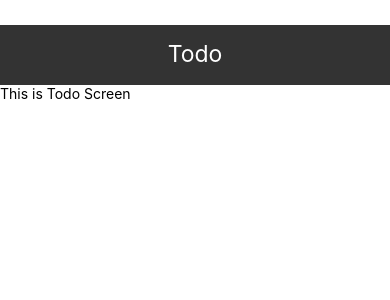
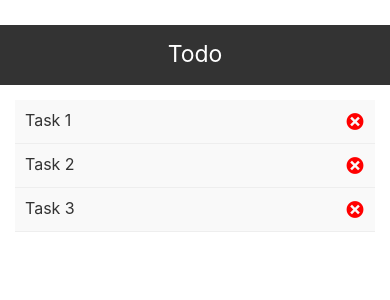
Before and after one commit to ikhsanmoh/react_native_3_in_1, a React Native app: screen / in a window 390 px wide. Shown: the top 300 px of the page. Built offline with nearby package versions, Linux system fonts and the light colour scheme.

Commit message:
Init todo list components

```diff
--- /dev/null
+++ b/src/components/Task.js
@@ -0,0 +1,43 @@
+import React from 'react'
+import { View, Text, TouchableOpacity, StyleSheet } from 'react-native'
+import { Entypo } from '@expo/vector-icons';
+
+const myStyles = StyleSheet.create({
+  container: {
+    padding: 10,
+    borderBottomWidth: 1,
+    borderColor: '#eee',
+    backgroundColor: '#f9f9f9'
+  },
+  listItem: {
+    flexDirection: 'row',
+    justifyContent: 'space-between',
+  },
+  text: {
+    fontSize: 16,
+    color: '#333'
+  }
+})
+
+const Task = ({ task }) => {
+  return (
+    <TouchableOpacity
+      style={myStyles.container}
+      onLongPress={() => alert('Task Done')}
+    >
+      <View style={myStyles.listItem}>
+        <Text style={myStyles.text}>
+          {task.text}
+        </Text>
+        <Entypo
+          name="circle-with-cross"
+          size={20}
+          color="red"
+          onPress={() => alert('Task Deleted')}
+        />
+      </View>
+    </TouchableOpacity >
+  )
+}
+
+export default Task
--- /dev/null
+++ b/src/components/Tasks.js
@@ -0,0 +1,30 @@
+import React from 'react'
+import { Text, FlatList, StyleSheet } from 'react-native'
+import Task from './Task'
+
+const myStyles = StyleSheet.create({
+  emptyCartText: {
+    marginTop: 15,
+    textAlign: 'center',
+    fontSize: 20,
+    fontWeight: 'bold'
+  }
+})
+
+const Tasks = ({ tasks }) => {
+  return tasks.length > 0 ? (
+    <FlatList
+      data={tasks}
+      keyExtractor={(item, index) => index.toString()}
+      renderItem={({ item, index }) => {
+        return (
+          <Task
+            task={item}
+          />
+        )
+      }}
+    />
+  ) : <Text style={myStyles.emptyCartText}>No Task</Text>
+}
+
+export default Tasks
--- a/src/screens/LandingPage.js
+++ b/src/screens/LandingPage.js
@@ -3,8 +3,8 @@ import { View, Text, StyleSheet } from 'react-native'
 
 import Header from '../components/base/Header'
 import Main from '../components/base/Main'
-import CalculatorScreen from './calculator/CalculatorScreen'
 import TodoScreen from './todo/TodoScreen'
+
 const LandingPage = () => {
   return (
     <View style={myStyles.landingPage}>
--- a/src/screens/todo/TodoScreen.js
+++ b/src/screens/todo/TodoScreen.js
@@ -1,5 +1,6 @@
-import React from 'react'
-import { View, Text } from 'react-native'
+import React, { useState } from 'react'
+import { View, StyleSheet } from 'react-native'
+import Tasks from '../../components/Tasks'
 
 /**
  * TODO 1: Init neccessary components.
@@ -10,10 +11,28 @@ import { View, Text } from 'react-native'
  * ! Est: 2-3 h.
  */
 
+const styles = StyleSheet.create({
+  main: {
+    flex: 1,
+    padding: 15,
+    backgroundColor: '#fff'
+  },
+  text: {
+    fontSize: 18,
+    textAlign: 'center'
+  }
+})
+
 const TodoScreen = () => {
+  const [tasks, setTasks] = useState([
+    { id: 1, text: 'Task 1', day: 'Mon, 09:00 - 12:00', isDone: false },
+    { id: 2, text: 'Task 2', day: 'Wed, 08:00 - 11:00', isDone: false },
+    { id: 3, text: 'Task 3', day: 'Fri, 07:00 - 10:00', isDone: false },
+  ])
+
   return (
-    <View>
-      <Text>This is Todo Screen</Text>
+    <View style={styles.main}>
+      <Tasks tasks={tasks} />
     </View>
   )
 }
```
Also changed, not shown: src/components/Button.js (added), src/components/form/AddTask.js (added).
